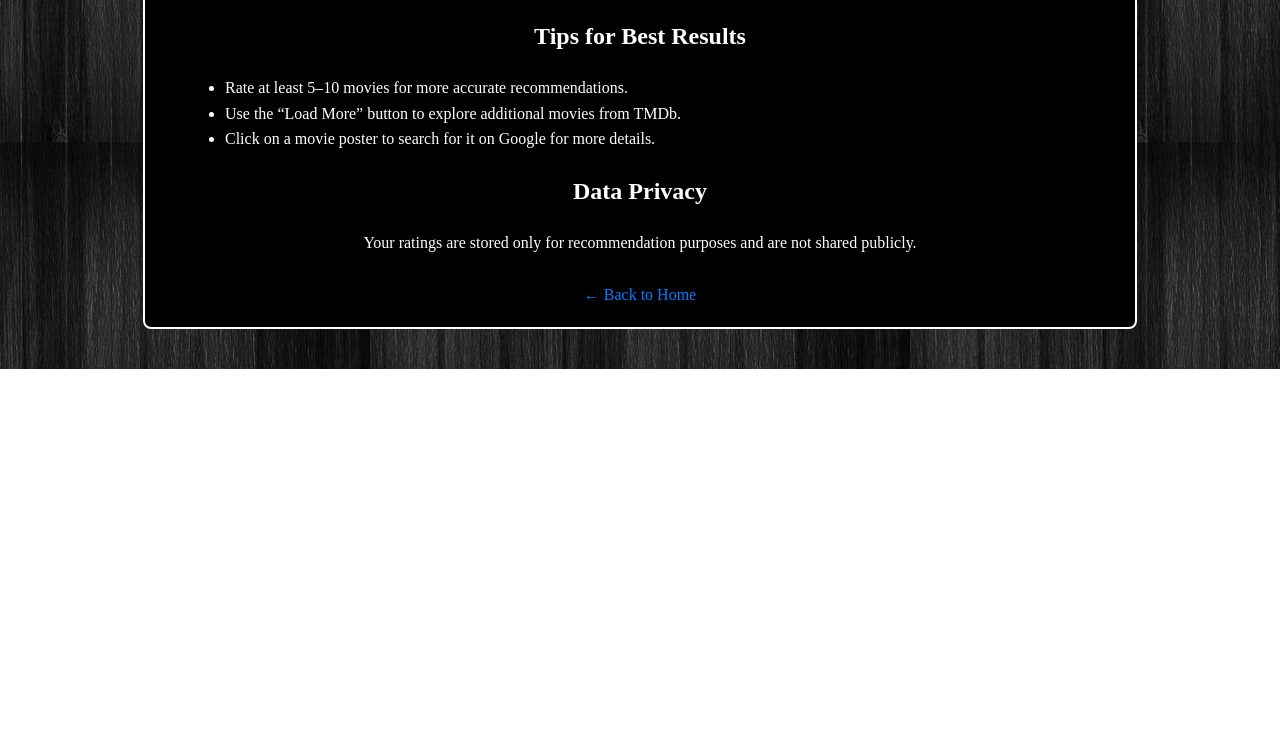
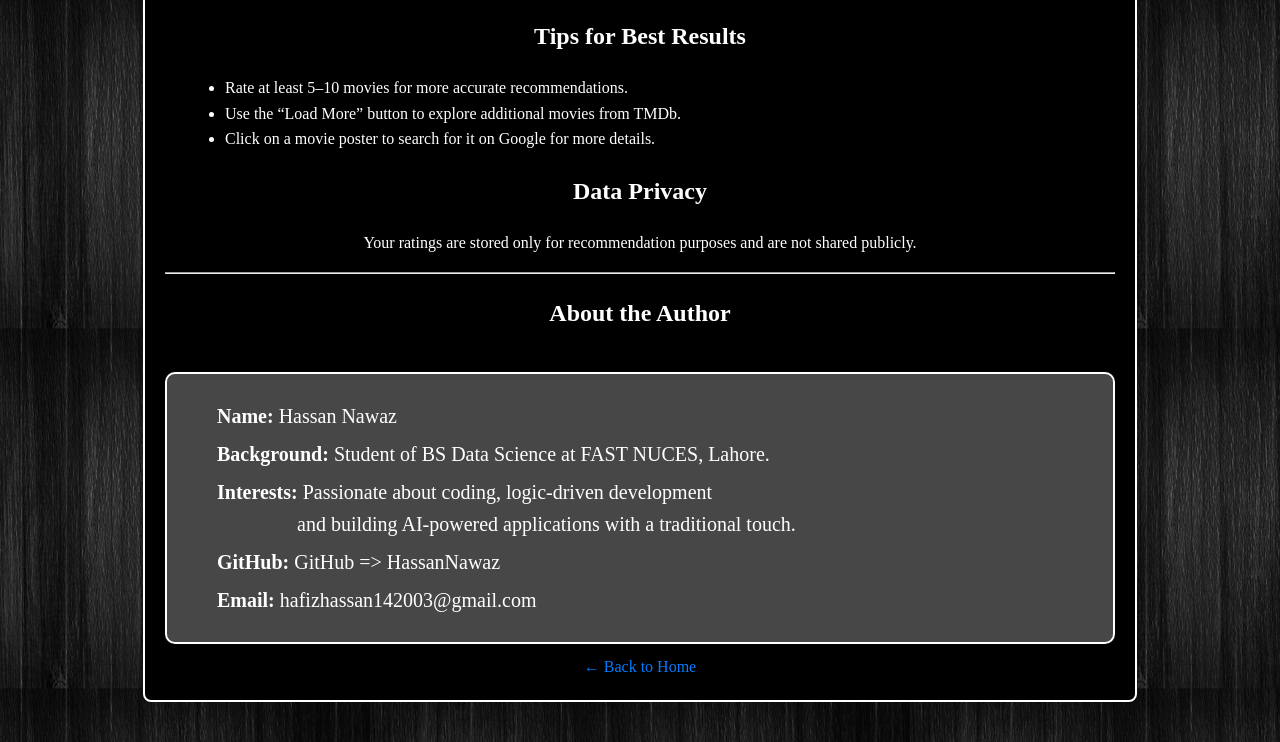
Before and after one commit to HassanNawaz14/RecommendationX, a website: page public/about&guide.html in a window 1280 px wide. Shown: the part 445-1187 px from the top of the page. Before the commit the page ends 814 px from the top, so only its background shows below. Drawn offline with Linux system fonts and the light colour scheme.

Commit message:
updating

```diff
--- a/public/about&guide.html
+++ b/public/about&guide.html
@@ -54,6 +54,21 @@
         .back-link:hover {
             text-decoration: underline;
         }
+
+        #author-section {
+        font-size: 20px;
+        background-color: #474747;
+        color: white;
+        padding: 20px;
+        padding-left: 50px;
+        border-radius: 10px;
+        border: 2px solid white;
+        text-align: left;
+        }
+
+        #author-section p {
+        margin: 6px 0;
+        }
     </style>
 </head>
 
@@ -89,6 +104,19 @@
             Your ratings are stored only for recommendation purposes and are not shared publicly.
         </p>
 
+        <hr>
+        <h2>About the Author</h2>
+        <section id="author-section" style="margin-top: 40px;">
+            <p><strong>Name:</strong> Hassan Nawaz</p>
+            <p><strong>Background:</strong> Student of BS Data Science at FAST NUCES, Lahore.</p>
+            <p><strong>Interests:</strong> Passionate about coding, logic-driven development <br>&nbsp;&nbsp;&nbsp;&nbsp;&nbsp;&nbsp;&nbsp;&nbsp;&nbsp;&nbsp;&nbsp;&nbsp;&nbsp;&nbsp;&nbsp;&nbsp;and building AI-powered
+                applications with a traditional touch.</p>
+            <p><strong>GitHub:</strong> <a href="https://github.com/HassanNawaz14" target="_blank">GitHub => HassanNawaz</a>
+            </p>
+            <p><strong>Email:</strong> hafizhassan142003@gmail.com</p>
+        </section>
+
+
         <a href="/" class="back-link">&larr; Back to Home</a>
     </div>
 </body>
```
Also changed, not shown: fsUtils.js (+10 -15 lines).
